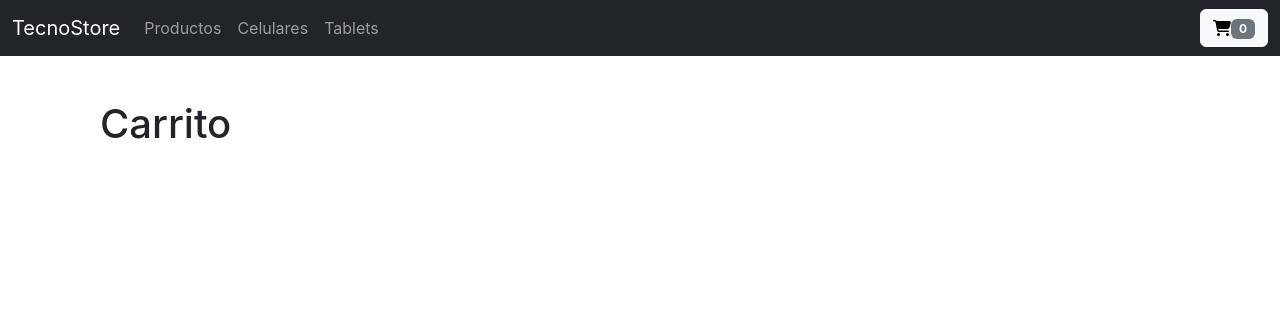
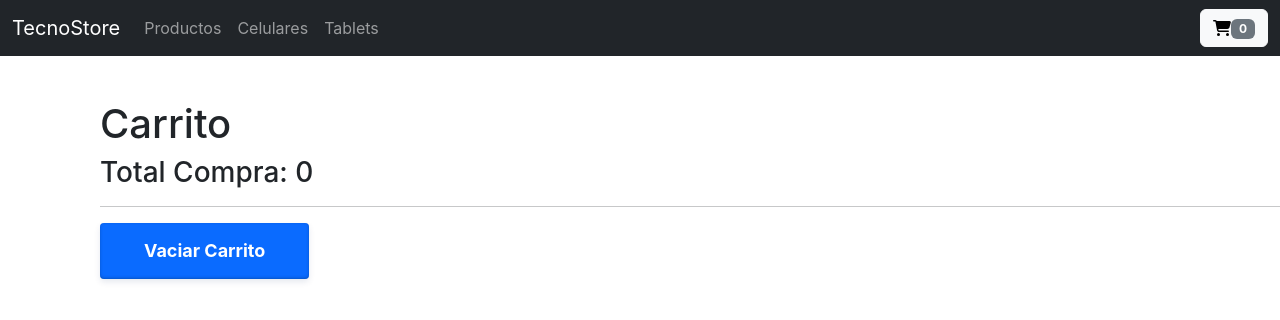
Before and after one commit to emikourtis/entregaFinal-kourtis, a React (Create React App) app: page /cart in a window 1280 px wide. Shown: the top 320 px of the page. Built offline with nearby package versions, Linux system fonts and the light colour scheme.

Commit message:
agregue local storage y pagina carrito con funcionalidades

```diff
--- a/src/components/Cart.jsx
+++ b/src/components/Cart.jsx
@@ -1,10 +1,33 @@
-import React from 'react'
-
+import React, { useContext } from 'react'
+import { AppContext } from '../context/AppContext'
+import './cart.css'
 
 const Cart = () => {
+  const {carrito, totalCarrito, vaciarCarrito} = useContext(AppContext)
+
+  const handleVaciar = () =>{
+    vaciarCarrito()
+  }
+
   return (
     <div style={ {marginTop: '100px', marginLeft: '100px' }}>
       <h1>Carrito</h1>
+
+      {
+        carrito.map((prod) =>(
+          <>
+          <h3>{prod.name} </h3>
+          <p>Precio: ${prod.price} </p>
+          <p>Cantidad: {prod.cantidad} </p>
+          <p>Precio Total: {prod.price * prod.cantidad} </p>
+          <br />
+          </>
+        )
+        )
+      }
+      <h3>Total Compra: {totalCarrito()} </h3>
+      <hr/>
+      <button className='vaciar' onClick={handleVaciar} >Vaciar Carrito</button>
     </div>
   )
 }
--- a/src/components/ItemCount.jsx
+++ b/src/components/ItemCount.jsx
@@ -19,7 +19,7 @@ const ItemCount = ({ cantidad, handleRestar, handleSumar, agregarAlCarrito }) =>
             fontWeight: 'bold',
             color: 'white',
             backgroundColor: '#0d6efd',
-  borderRadius:'50%'}}>{cantidad}</p>
+  borderRadius:'40%'}}>{cantidad}</p>
         </Col>
         <Col>
           <Button style={{width:'100%'}} onClick={handleSumar}>+</Button>
--- a/src/components/ItemDetail.jsx
+++ b/src/components/ItemDetail.jsx
@@ -23,8 +23,8 @@ const ItemDetail = ({ item }) => {
 
 
   return (
-    <div style={{ marginTop: '100px', marginLeft: '25px',  }}>
-      <Card  style={{ maxWidth: '545px', display: 'flex', flexDirection: 'row' }}>
+    <div style={{ marginTop: '100px', marginLeft: '25px', width:'100%' }}>
+      <Card  style={{ maxWidth: '80%', display: 'flex', flexDirection: 'row' }}>
         {item && item.image && (
           <Card.Img
             style={{
@@ -43,7 +43,7 @@ const ItemDetail = ({ item }) => {
           <Card.Text>Descripcion: <br/>{item.description} <hr/> </Card.Text>
           <Card.Text>Categoria: {item.categoria}</Card.Text>
         </Card.Body>
-        <Card.Footer>
+        <Card.Footer style={{width:'167px'}}>
           <ItemCount
             cantidad={cantidad}
             handleSumar={handleSumar}
--- /dev/null
+++ b/src/components/cart.css
@@ -0,0 +1,39 @@
+
+.vaciar {
+margin-top: 30px;
+  background-color: #0a6bff;
+  border-radius: 4px;
+  border: 0;
+  box-shadow: rgba(1,60,136,.5) 0 -1px 3px 0 inset,rgba(0,44,97,.1) 0 3px 6px 0;
+  box-sizing: border-box;
+  color: #fff;
+  cursor: pointer;
+  display: inherit;
+  font-family: "Space Grotesk",-apple-system,system-ui,"Segoe UI",Roboto,Helvetica,Arial,sans-serif,"Apple Color Emoji","Segoe UI Emoji","Segoe UI Symbol";
+  font-size: 18px;
+  font-weight: 700;
+  line-height: 24px;
+  margin: 0;
+  min-height: 56px;
+  min-width: 120px;
+  padding: 16px 20px;
+  position: relative;
+  text-align: center;
+  user-select: none;
+  -webkit-user-select: none;
+  touch-action: manipulation;
+  vertical-align: baseline;
+  transition: all .2s cubic-bezier(.22, .61, .36, 1);
+}
+
+.vaciar:hover {
+  background-color: #065dd8;
+  transform: translateY(-2px);
+}
+
+@media (min-width: 768px) {
+  .vaciar {
+    padding: 16px 44px;
+    min-width: 150px;
+  }
+}
--- a/src/context/AppContext.jsx
+++ b/src/context/AppContext.jsx
@@ -1,11 +1,14 @@
-import { createContext, useState } from "react";
+import { createContext, useEffect, useState } from "react";
 
 export const AppContext = createContext();
 
 const { Provider } = AppContext;
 
+const carritoInicial = JSON.parse(localStorage.getItem("carrito")) || [];
+
+
 const ContextProvider = ( {children} ) =>{
-    const [carrito, setCarrito] = useState([]);
+    const [carrito, setCarrito] = useState(carritoInicial);
     const agregarAlCarrito = (item, cantidad) => {
 
         const itemAgregado = { ...item, cantidad };
@@ -17,11 +20,23 @@ const ContextProvider = ( {children} ) =>{
           setCarrito([...carrito, itemAgregado]);
 
         }
+
     }
-console.log(carrito)
+
+    const totalCarrito = () => {
+      return carrito.reduce((acc, prod) => acc + prod.price * prod.cantidad, 0)
+    }
+
+    useEffect(()=>{
+      localStorage.setItem("carrito", JSON.stringify(carrito))
+    },[carrito])
+
+    const vaciarCarrito = () =>{
+      setCarrito([])
+    }
 
 return (
-    <Provider value={{ carrito, agregarAlCarrito, nroCarrito: carrito.length }}>
+    <Provider value={{ carrito, agregarAlCarrito, nroCarrito: carrito.length, totalCarrito, vaciarCarrito }}>
         { children }
     </Provider>
 )
```
